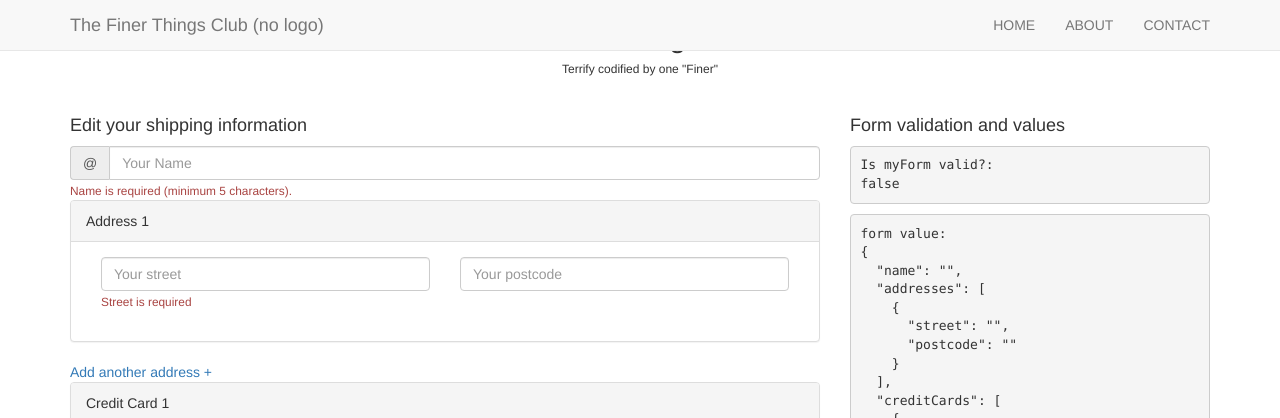
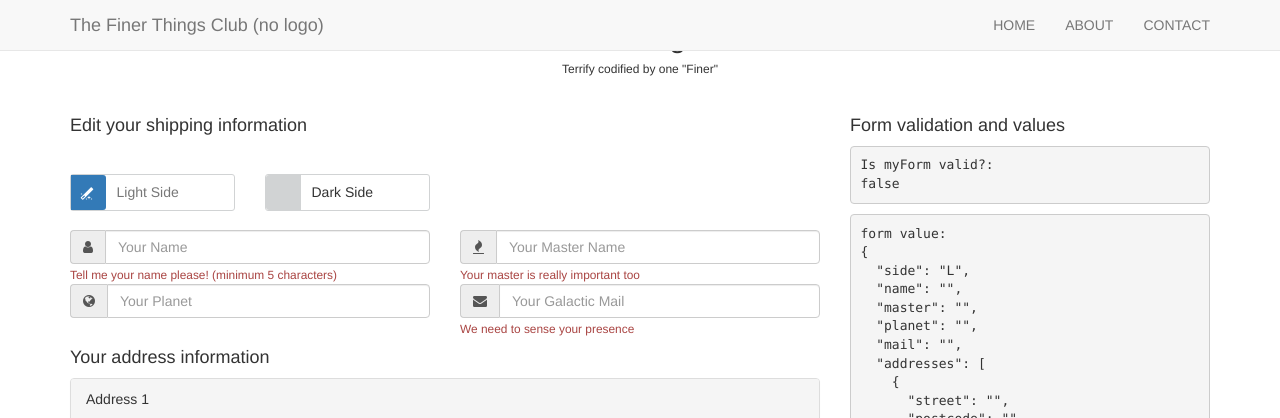
Before and after one commit to herrerias/angular2-forms-demo, an Angular app: page / in a window 1280 px wide. Shown: the top 418 px of the page. Built offline with nearby package versions, Linux system fonts and the light colour scheme.

Commit message:
Transform into Jedi App!

```diff
--- a/angular-cli.json
+++ b/angular-cli.json
@@ -19,6 +19,7 @@
       "mobile": false,
       "styles": [
         "../node_modules/bootstrap/dist/css/bootstrap.min.css",
+        "../node_modules/font-awesome/css/font-awesome.css",
         "styles.css"
       ],
       "scripts": [],
@@ -29,7 +30,9 @@
       }
     }
   ],
-  "addons": [],
+  "addons": [
+    "../node_modules/font-awesome/fonts/*.+(otf|eot|svg|ttf|woff|woff2)"
+  ],
   "packages": [],
   "e2e": {
     "protractor": {
--- a/package.json
+++ b/package.json
@@ -23,6 +23,7 @@
     "@angular/router": "^3.3.1",
     "bootstrap": "^3.3.7",
     "core-js": "^2.4.1",
+    "font-awesome": "^4.7.0",
     "ng2-bootstrap": "^1.1.16-11",
     "rxjs": "^5.0.1",
     "ts-helpers": "^1.1.1",
--- a/src/app/app.component.css
+++ b/src/app/app.component.css
@@ -0,0 +1,79 @@
+.fixed-panel {
+  min-height: 20px;
+  max-height: 20px;
+  overflow-y: hidden;
+}
+
+.jediradio div {
+  clear: both;
+  overflow: hidden;
+  margin-bottom: 14px;
+}
+
+.jediradio label {
+  width: 100%;
+  border-radius: 3px;
+  border: 1px solid #D1D3D4;
+  font-weight: normal;
+}
+
+.jediradio input[type="radio"]:empty{
+  display: none;
+}
+
+.jediradio input[type="radio"]:empty ~ label {
+  position: relative;
+  line-height: 2.5em;
+  text-indent: 3.25em;
+  margin-top: 2em;
+  cursor: pointer;
+  -webkit-user-select: none;
+  -moz-user-select: none;
+  -ms-user-select: none;
+  user-select: none;
+}
+
+.jediradio input[type="radio"]:empty ~ label:before {
+  position: absolute;
+  display: block;
+  top: 0;
+  bottom: 0;
+  left: 0;
+  content: '';
+  width: 2.5em;
+  background: #D1D3D4;
+  border-radius: 3px 0 0 3px;
+}
+
+.jediradio input[type="radio"]:hover:not(:checked) ~ label,
+
+.jediradio input[type="radio"]:hover:not(:checked) ~ label:before {
+  font-family: FontAwesome;
+  content: "\f0d0";
+  transform: rotate(180deg);
+  text-indent: .9em;
+  color: #C2C2C2;
+}
+
+.jediradio input[type="radio"]:checked ~ label {
+  color: #777;
+}
+
+.jediradio input[type="radio"]:checked ~ label:before {
+  font-family: FontAwesome;
+  content: "\f0d0";
+  transform: rotate(180deg);
+  text-indent: .9em;
+  color: #333;
+  background-color: #ccc;
+}
+
+.jediradio-primary input[type="radio"]:checked ~ label:before {
+  color: #fff;
+  background-color: #337ab7;
+}
+
+.jediradio-danger input[type="radio"]:checked ~ label:before {
+  color: #fff;
+  background-color: #d9534f;
+}
--- a/src/app/app.component.html
+++ b/src/app/app.component.html
@@ -1,4 +1,4 @@
-<div class="navbar navbar-default navbar-fixed-top">
+<div class="navbar navbar-default navbar-fixed-top" xmlns:max-height="http://www.w3.org/1999/xhtml">
   <div class="container">
     <div class="navbar-header">
       <button type="button" class="navbar-toggle" data-toggle="collapse" data-target=".navbar-collapse">
@@ -35,13 +35,78 @@
             <div class="margin-20">
               <h4>Edit your shipping information</h4>
             </div>
-            <div class="input-group">
-              <span class="input-group-addon" id="basic-addon1">@</span>
-              <input type="text" class="form-control" formControlName="name" placeholder="Your Name" aria-describedby="basic-addon1">
+
+            <!-- shipping information -->
+            <div class="row">
+              <div class="col-md-3 col-sm-3 col-xs-3" *ngFor="let side of sides; let i=index;">
+                <div class="jediradio">
+                  <div [attr.class]="'jediradio-'+side.color">
+                    <input type="radio"
+                           name="side"
+                           [attr.id]="'light'+i"
+                           [value]="side.value"
+                           formControlName="side"/>
+                    <!--[checked]="value === size"-->
+                    <label [attr.for]="'light'+i">{{side.display}}</label>
+                  </div>
+                </div>
+              </div>
             </div>
-            <small *ngIf="!myForm.controls.name.valid" class="text-danger">
-              Name is required (minimum 5 characters).
-            </small>
+
+            <div class="row">
+              <div class="col-md-6 col-sm-6 col-xs-6">
+                <div class="input-group">
+                  <span class="input-group-addon"><i class="fa fa-user" aria-hidden="true"></i></span>
+                  <input type="text" class="form-control" formControlName="name" placeholder="Your Name">
+                </div>
+
+                <div class="fixed-panel">
+                  <small *ngIf="!myForm.controls.name.valid" class="text-danger">
+                    Tell me your name please! (minimum 5 characters)
+                  </small>
+                </div>
+              </div>
+
+              <div class="col-md-6 col-sm-6 col-xs-6">
+                <div class="input-group">
+                  <span class="input-group-addon"><i class="fa fa-fire" aria-hidden="true"></i></span>
+                  <input type="text" class="form-control" formControlName="master" placeholder="Your Master Name">
+                </div>
+
+                <div class="fixed-panel">
+                  <small *ngIf="!myForm.controls.master.valid" class="text-danger">
+                    Your master is really important too
+                  </small>
+                </div>
+              </div>
+            </div>
+
+            <div class="row">
+              <div class="col-md-6 col-sm-6 col-xs-6">
+                <div class="input-group">
+                  <span class="input-group-addon"><i class="fa fa-globe" aria-hidden="true"></i></span>
+                  <input type="text" class="form-control" formControlName="planet" placeholder="Your Planet">
+                </div>
+              </div>
+
+              <div class="col-md-6 col-sm-6 col-xs-6">
+                <div class="input-group">
+                  <span class="input-group-addon"><i class="fa fa-envelope" aria-hidden="true"></i></span>
+                  <input type="email" class="form-control" formControlName="mail" placeholder="Your Galactic Mail">
+                </div>
+
+                <div class="fixed-panel">
+                  <small *ngIf="!myForm.controls.mail.valid" class="text-danger">
+                    We need to sense your presence
+                  </small>
+                </div>
+
+              </div>
+            </div>
+
+            <div class="margin-20">
+              <h4>Your address information</h4>
+            </div>
 
             <!--addresses-->
             <div formArrayName="addresses">
--- a/src/app/app.component.ts
+++ b/src/app/app.component.ts
@@ -10,19 +10,28 @@ import {Customer} from "./customer.interface";
 export class AppComponent {
   public myForm: FormGroup;
 
+  public sides = [
+    {value: 'L', display: 'Light Side', color:"primary"},
+    {value: 'D', display: 'Dark Side', color:"danger"}
+  ];
+
   constructor(private _fb: FormBuilder) {
   }
 
   ngOnInit() {
     this.myForm = this._fb.group({
+      side: [this.sides[0].value],
       name: ['', [Validators.required, Validators.minLength(5)]],
+      master: ['', Validators.compose([Validators.required, Validators.minLength(5)])],
+      planet: [''],
+      mail: ['', Validators.required],
       addresses: this._fb.array([]),
       creditCards: this._fb.array([])
     });
 
-    // add address
     this.addAddress();
     this.addCreditCard();
+
     /* subscribe to addresses value changes */
     // this.myForm.controls['addresses'].valueChanges.subscribe(x => {
     //   console.log(x);
```
